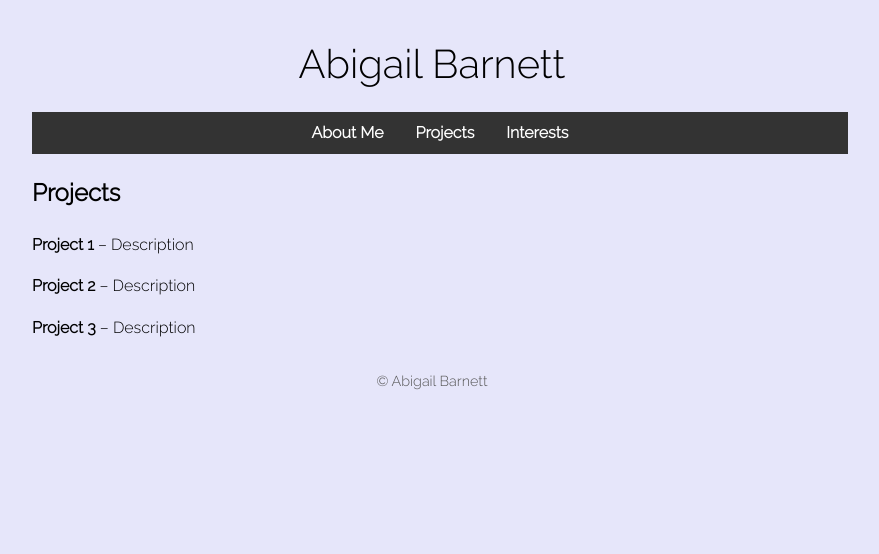
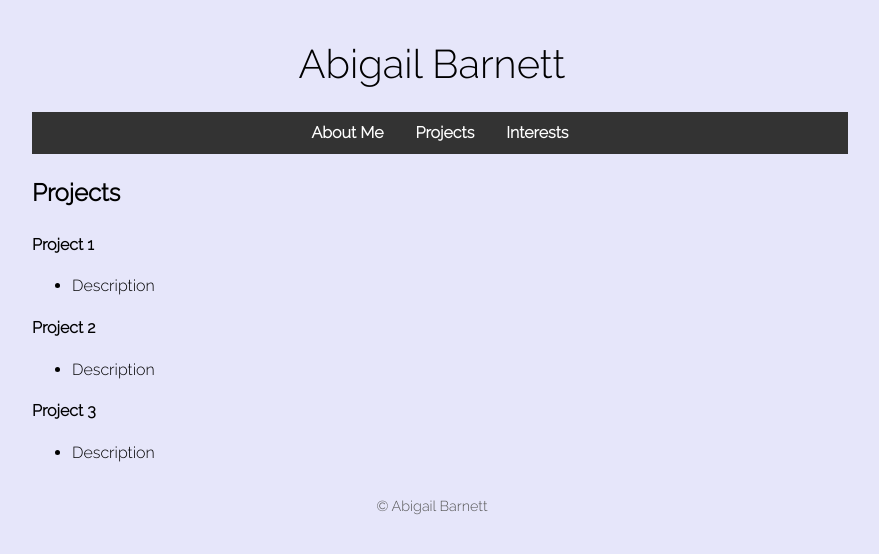
Before and after one commit to abigailbarnett1989/abigailbarnett1989.github.io, a Jekyll site: the page built from projects.md, in a window 1280 px wide. Shown: the top 554 px of the page, without its empty margins (208-1087 px from the left). Built offline with Jekyll 4.4.1, drawn with Linux system fonts in a browser that asks for light colours.

Commit message:
Markdowns

```diff
--- a/assets/css/style.css
+++ b/assets/css/style.css
@@ -5,6 +5,10 @@ body {
   padding: 1em;
   line-height: 1.6;
   background-color: #E6E6FA; /* light lavender */
+}
+
+strong, b {
+  font-weight: 600;  /* or 700 for even bolder */
 }
 
 .container {
--- a/projects.md
+++ b/projects.md
@@ -6,11 +6,11 @@ permalink: /projects/
 
 ## Projects
 
-**Project 1**
-– Description
+**Project 1**<br>
+- Description
 
-**Project 2**
-– Description
+**Project 2**<br>
+- Description
 
-**Project 3**
-– Description
+**Project 3**<br>
+- Description
```
Also changed, not shown: interests.md (+1 -1 lines).
